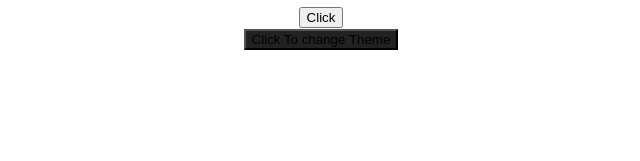
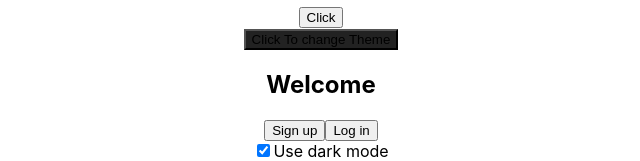
Before and after one commit to Mdhamza77/ReactPractice--Complete, a React (Create React App) app: page / in a window 1280 px wide. Shown: the part 1627-1788 px from the top of the page, without its empty margins (319-959 px from the left). Before the commit the page ends 1677 px from the top, so only its background shows below. Built offline with nearby package versions, Linux system fonts and the light colour scheme.

Commit message:
Context Hook

```diff
--- a/src/App.js
+++ b/src/App.js
@@ -19,6 +19,7 @@ import Counter from "./components/Lsp/Counter";
 import User from "./components/Hooks/User";
 import Themes from "./components/Hooks/Themes";
 import { VideoRef } from "./components/Refs-ForwardRef/VideoPlayer";
+import MyApp from "./components/Hooks/PanelContext";
 
 
 
@@ -50,6 +51,7 @@ function App() {
       <br/>
       <User/>
       <Themes/>
+      <MyApp/>
     </div>
   );
 }
--- /dev/null
+++ b/src/components/Hooks/PanelContext.jsx
@@ -0,0 +1,54 @@
+import { createContext, useContext, useState } from 'react';
+
+const ThemeContext = createContext(null);
+
+
+
+export default function MyApp() {
+  const [theme, setTheme] = useState('dark');
+  return (
+    <ThemeContext.Provider value={theme}>
+      <Form />
+      <label>
+        <input
+          type="checkbox"
+          checked={theme === 'dark'}
+          onChange={(e) => {
+            setTheme(e.target.checked ? 'dark' : 'light')
+          }}
+        />
+        Use dark mode
+      </label>
+    </ThemeContext.Provider>
+  )
+}
+
+function Form({ children }) {
+  return (
+    <Panel title="Welcome">
+      <Button>Sign up</Button>
+      <Button>Log in</Button>
+    </Panel>
+  );
+}
+
+function Panel({ title, children }) {
+  const theme = useContext(ThemeContext);
+  const className = 'panel-' + theme;
+  return (
+    <section className={className}>
+      <h1>{title}</h1>
+      {children}
+    </section>
+  )
+}
+
+function Button({ children }) {
+  const theme = useContext(ThemeContext);
+  const className = 'button-' + theme;
+  return (
+    <button className={className}>
+      {children}
+    </button>
+  );
+}
```
